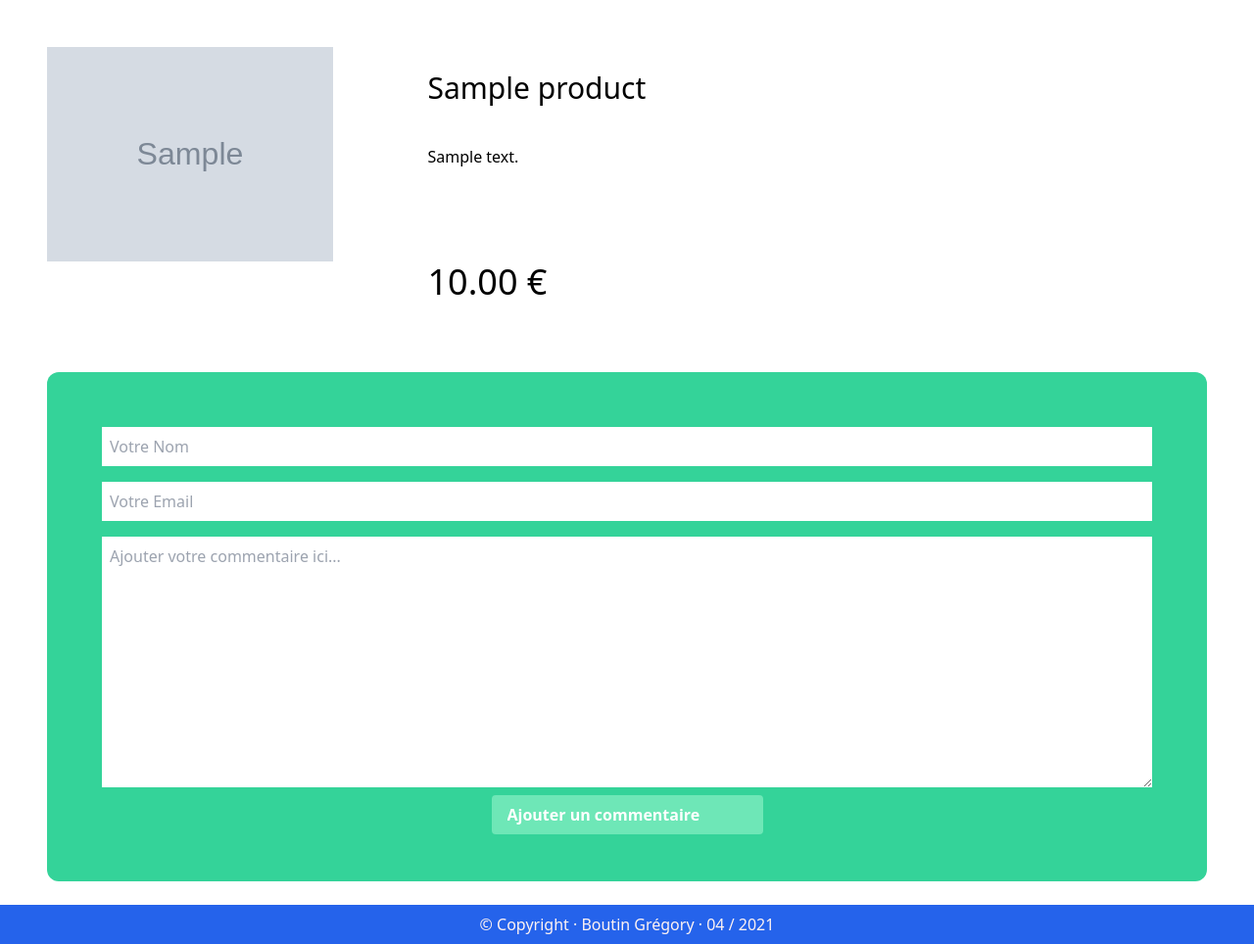
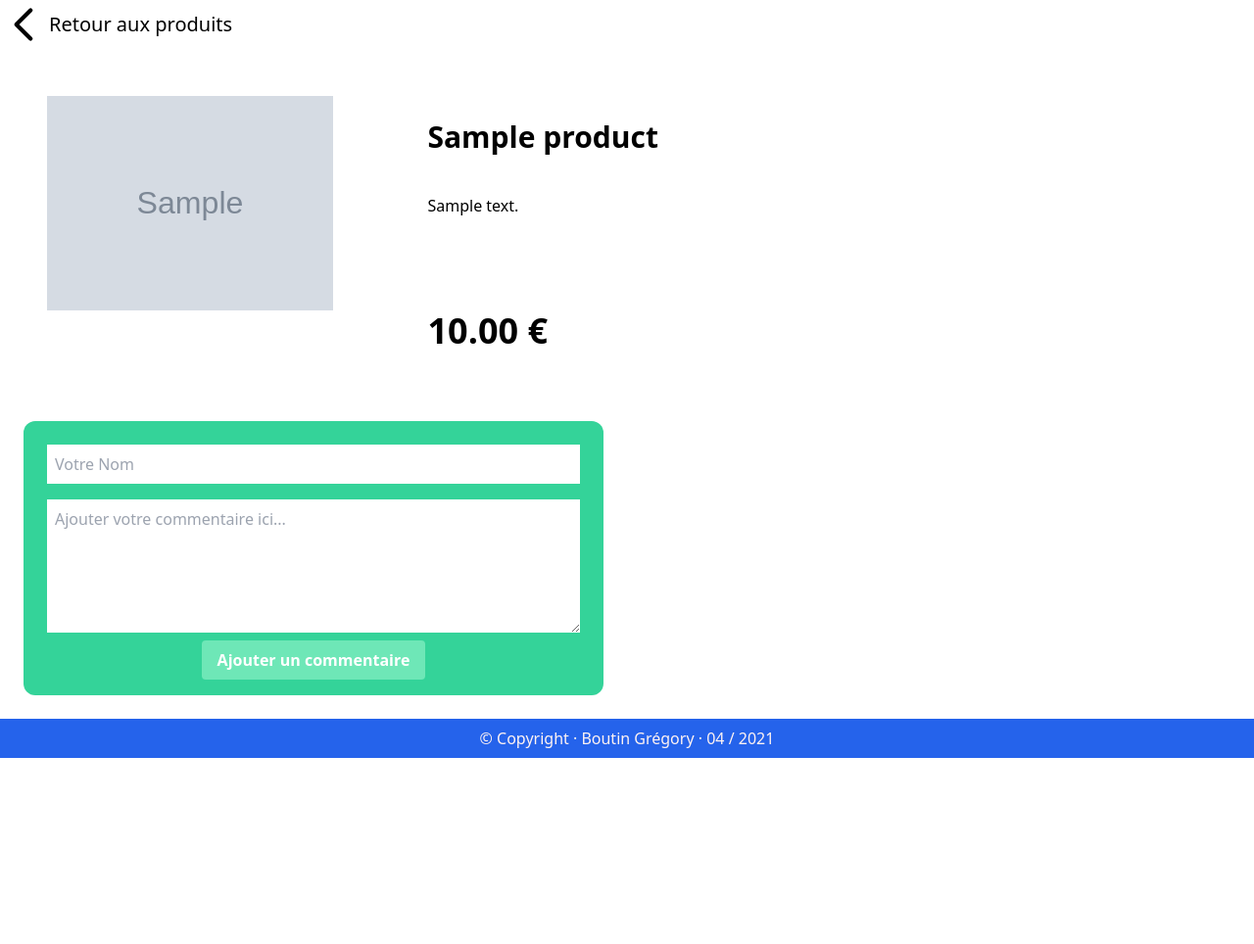
Before and after one commit to gboutin42/Blissim-technical-test, a PHP site: template php/app/Views/Products/showProduct.php in a window 1280 px wide. Shown: the part 84-1048 px from the top of the page at 98% size. After the commit the page ends 858 px from the top, so only its background shows below. Run offline with PHP 8.4, Linux system fonts and the light colour scheme; the template is opened without the code that fills it: most values are stand-ins (such as "Sample title", 1, 10 or a date in 2020); grey boxes marked "Sample" are stand-in pictures.

Commit message:
add and show comments added, more works arrived soon

```diff
--- a/php/app/Views/Comments/addComments.php
+++ b/php/app/Views/Comments/addComments.php
@@ -1,6 +1,7 @@
-<form id="formAddComment" method="post" action="" class="flex flex-col my-6 p-12 mx-12 rounded-xl bg-green-400 text-blue-600">
-	<input type="text" name="name" id="name" class="p-2 m-2" placeholder="Votre Nom">
-	<input type="email" name="email" id="email" class="p-2 m-2" placeholder="Votre Email">
-	<textarea name="comment" id="comment" cols="30" rows="10" class="p-2 m-2" placeholder="Ajouter votre commentaire ici..."></textarea>
-	<input id="btnAddComment" type="" class="bg-green-300 hover:bg-green-800 text-white font-bold py-2 px-4 rounded m-auto" value="Ajouter un commentaire">
-</form>
+<div class="w-3/6">
+	<form id="formAddComment" method="post" action="/add-comment-product-<?= $product->id ?>" class="flex flex-col m-6 p-4 rounded-xl bg-green-400 text-blue-600 clear-right">
+		<input type="text" name="name" id="name" class="p-2 m-2" placeholder="Votre Nom">
+		<textarea name="comment" id="comment" cols="30" rows="5" class="p-2 m-2" placeholder="Ajouter votre commentaire ici..."></textarea>
+		<input type="submit" class="bg-green-300 hover:bg-green-800 text-white font-bold py-2 px-4 rounded m-auto" value="Ajouter un commentaire">
+	</form>
+</div>
--- /dev/null
+++ b/php/app/Views/Comments/showComments.php
@@ -0,0 +1,2 @@
+<section id="showComments" class="hidden pr-12">
+</section>
--- a/php/app/Views/Products/showProduct.php
+++ b/php/app/Views/Products/showProduct.php
@@ -1,16 +1,23 @@
 <?php if (isset($product->id)) { ?>
+	<div>
+		<a href="/products" class="flex flex-row items-center"><img src="resources/icons/arrow-left.svg" alt="icon-arrow-left" height="50px" width="50px">
+		<span class="text-xl">Retour aux produits</span></a>
+	</div>
 	<div class="flex flex-col justify-around">
-		<div id="<?= $product->id ?>" name="product" class="flex flew-row justify-evenly m-12">
+		<div id="<?= $product->id ?>" name="showproduct" class="flex flew-row justify-evenly m-12">
 				<div>
 					<img src="<?= $product->image ?>" alt="<?= $product->title ?>">
 				</div>
 				<div class="w-full text-justify pl-24">
-					<div class="text-3xl my-6"><?= $product->title ?></div>
+					<div class="text-3xl my-6 font-extrabold"><?= $product->title ?></div>
 					<div class="my-10"><?= $product->description ?></div>
-					<div class="mt-24 text-4xl"><?= number_format($product->price, 2) ?> &euro;</div>
+					<div class="mt-24 text-4xl font-semibold"><?= number_format($product->price, 2) ?> &euro;</div>
 				</div>
 		</div>
-		<?php require_once(dirname(dirname(__FILE__)) .  "/Comments/addComments.php" )?>
+		<div class="flex flex-row">
+			<?php require_once(dirname(dirname(__FILE__)) .  "/Comments/showComments.php" )?>
+			<?php require_once(dirname(dirname(__FILE__)) .  "/Comments/addComments.php" )?>
+		</div>
 	</div>
 <?php } else {?>
 	<div class="flex flex-col justify-around h-full">
@@ -19,5 +26,3 @@
 		</div>
 	</div>
 <?php } ?>
-
-<script src="resources/js/comments.js"></script>
--- /dev/null
+++ b/php/public/resources/js/comments.js
@@ -0,0 +1,57 @@
+$(function() {
+	getComments()
+
+	$(document).on('submit', '#formAddComment', function(event) {
+		event.preventDefault()
+		let formData = {
+			name: $("#name").val(),
+			comment: $("#comment").val()
+		}
+		$.ajax({
+			url: $(this).attr('action'),
+			type: $(this).attr('method'),
+			data: formData,
+			async: true,
+		}).done(function (data) {
+			if (data) {
+				console.log("here")
+				$('#showComments').removeClass('hidden')
+				$("#showComments div").remove()
+				getComments()
+			}
+		}).fail(function (data, err) {
+			console.log("Une erreur est survenue : ", err)
+		})
+	})
+})
+
+function getComments() {
+	let idProduct = $('div[name="showproduct"').attr('id')
+	if (idProduct != '') {
+		$.ajax({
+			url: '/get-comments-product-' + idProduct,
+			type: 'POST',
+			data: {idProduct: idProduct},
+			async: true,
+		}).done(function(data) {
+			if (data) {
+				let results = JSON.parse(data)
+				console.log(results)
+				$.each(results, function(key, result) {
+					let value = "<div class='flex flex row items-align my-3 mx-6 bg-green-300 text-white rounded-lg'>" +
+									"<div class='flex, flex-col m-3 border-r pr-2'>" +
+										"<div class='text-lg border-b font-bold'>" + result.author_name + "</div>" +
+										"<div class='text-sm'>" + result.time_comment + "</div>" +
+									"</div>" +
+									"<div class='m-3 text-justify'>" + result.comment + "</div>" +
+									"<div class='m-3 text-justify'></div>" +
+								"</div>"
+					$('#showComments').append(value)
+				})
+				$('#showComments').removeClass('hidden')
+			}
+		}).fail(function (data, err) {
+			console.log("Une erreur est survenue : ", err)
+		})
+	}
+}
```
